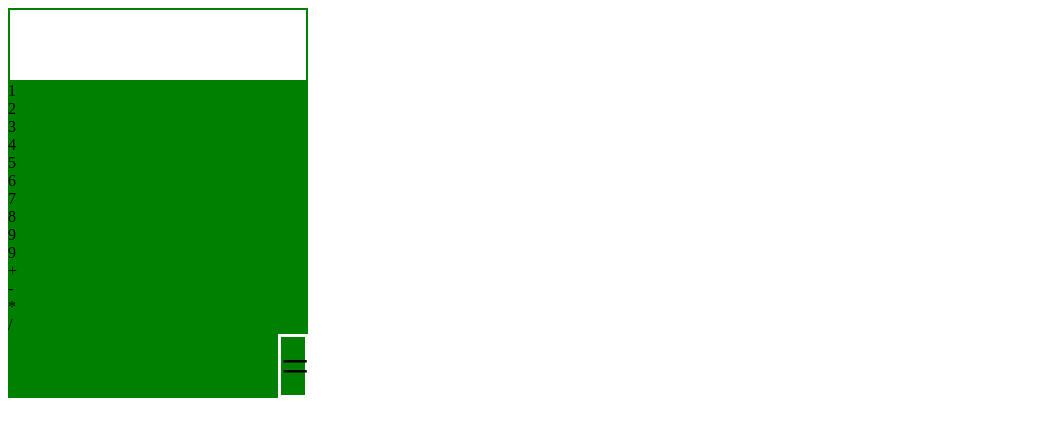
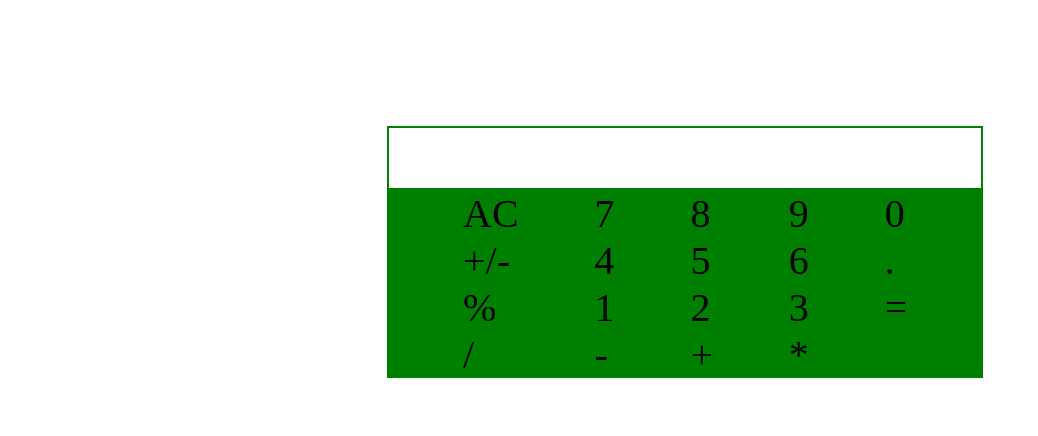
Before and after one commit to Momentum-Team-10/build-a-js-calculator-Flyernav, a plain HTML site: page index.html in a window 1280 px wide. Shown: the whole page, without its empty margins (0-1038 px from the left). Drawn offline with Linux system fonts and the light colour scheme.

Commit message:
html is ok, css is ok, no javascript yet

```diff
--- a/index.html
+++ b/index.html
@@ -8,24 +8,48 @@
 </head>
 
 <body>
+
+    <div id="whole">
+
+    <div id="display"></div>
     <div class="calc">
-    <div id="display"></div>
-    <div id="Button-1">1</div>
-    <div id="Button-2">2</div>
-    <div id="Button-3">3</div>
-    <div id="Button-4">4</div>
-    <div id="Button-5">5</div>
-    <div id="Button-6">6</div>
-    <div id="Button-7">7</div>
-    <div id="Button-8">8</div>
-    <div id="Button-9">9</div>
-    <div id="Button-1">9</div>
-    <div id="Button-+">+</div>
-    <div id="Button-minus">-</div>
-    <div id="Button-*">*</div>
-    <div id="Button-/">/</div>
-    <div id="equal">=</div>
+
+    <div class="row0">
+        <div class="clear">AC</div>
+        <div class="neg">+/-</div>
+        <div class="perc">%</div>
+        <div id="Buttondivide">/</div>
+
     </div>
+
+    <div class="row1">
+        <div id="Button-7">7</div>
+        <div id="Button-4">4</div>
+        <div id="Button-1">1</div>
+        <div id="button-minus">-</div>
+    </div>
+
+    <div class="row2">
+        <div id="Button-6">8</div>
+        <div id="Button-5">5</div>
+        <div id="Button-4">2</div>
+        <div id="buttonplus">+</div>
+    </div>
+
+    <div class="row3">
+        <div id="Button-7">9</div>
+        <div id="Button-8">6</div>
+        <div id="Button-9">3</div>
+        <div id="buttonmul">*</div>
+    </div>
+
+    <div class="row4">
+        <div id="button0">0</div>
+        <div id="buttonperiod">.</div>
+        <div id="equal">=</div>
+    </div>
+   </div>
+</div>
 </body>
 
 </html>
--- a/styles.css
+++ b/styles.css
@@ -1,18 +1,54 @@
-.calc {
-    background-color: green;
-    width: 300px;
+#whole{
+    margin-left: 30%;
+    margin-top: 10%
 }
 
-#equal {
-    text-align: right;
-    border: 3px solid white;
-    background-color: green;
-    margin-left: 90%;
-    font-size: 50px;
+.calc {
+display: flex;
+justify-content: space-evenly;
+background-color: green;
+font-size: 40px;
+width: 14.9em;
 }
 
 #display {
     border: 2px solid green;
     background-color: white;
-    padding: 35px;
+    padding: 30px;
+    width: 532px;
 }
+
+/* .row0 {
+display: flex;
+justify-content: space-evenly;
+background-color: green;
+font-size: 50px;
+width: 14.9em;
+
+}
+
+
+.row1 {
+display: flex;
+justify-content: space-evenly
+
+
+}
+
+.row2 {
+display: flex;
+justify-content: space-evenly
+
+}
+
+.row3 {
+display: flex;
+justify-content: space-evenly
+f
+}
+
+.row4 {
+    display: flex;
+    justify-content: space-evenly
+
+}  */
```
